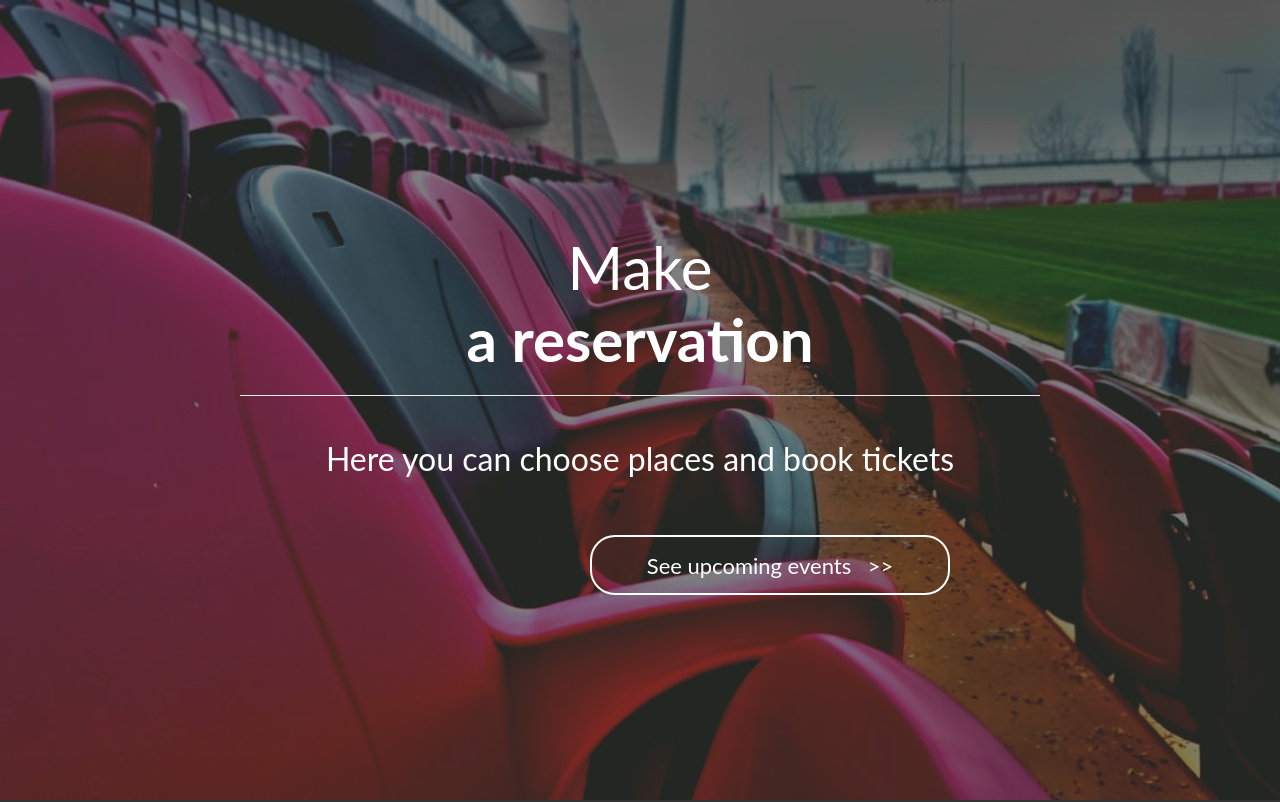
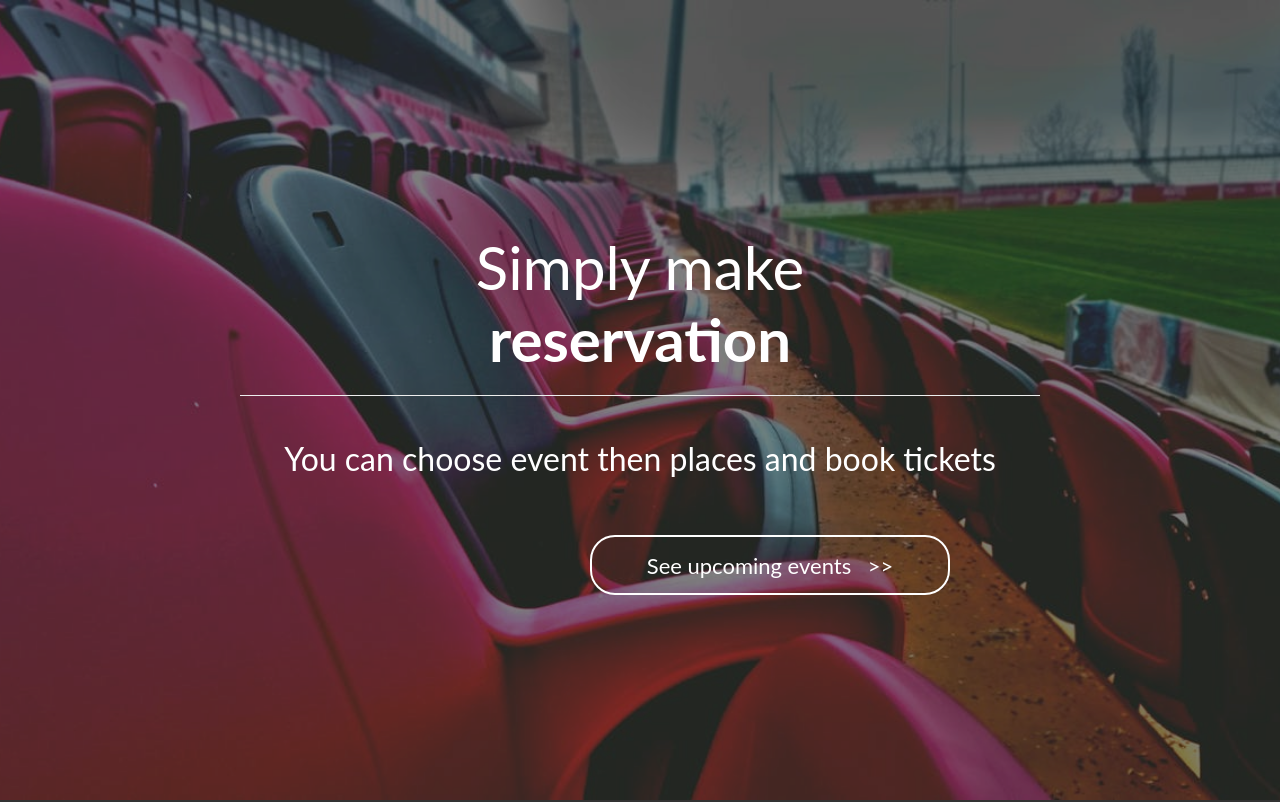
Before and after one commit to pwk-czerwinski/ticket-reservation-system-frontend, a React (Create React App) app: page / in a window 1280 px wide. Shown: the top 802 px of the page. Built offline with nearby package versions, Linux system fonts and the light colour scheme; no server answers.

Commit message:
Cosmetic changes

```diff
--- a/src/components/main_site_parts/Home.js
+++ b/src/components/main_site_parts/Home.js
@@ -6,8 +6,8 @@ class Home extends Component {
       <div>
         <div className="img-container"/>
         <div className="main-container text-center">
-          <div className="main-text center">Make<br/><strong>a reservation</strong><hr/></div>
-          <div className="sub-main-text sub-center">Here you can choose places and book tickets</div>
+          <div className="main-text center">Simply make<br/><strong>reservation</strong><hr/></div>
+          <div className="sub-main-text sub-center">You can choose event then places and book tickets</div>
           <button className="btn-main-page sub2-center" onClick={() => window.location='#events'}>See upcoming events&emsp;>></button>
         </div>
       </div>
--- a/src/reducers/userData.js
+++ b/src/reducers/userData.js
@@ -1,24 +1,24 @@
 
 const defaultUserData = {
-  choosedEvent: {},
+  selectedEvent: {},
   sector: '',
-  choosedPlaces: [],
+  selectedPlaces: [],
   personalData: {}
 };
 
 export default (state = defaultUserData, action) => {
   switch (action.type) {
     case 'CHOOSE_EVENT':
-      return action.choosedEvent;
+      return action.selectedEvent;
     case 'CHOOSE_SECTOR':
       return {
         ...state,
         sector: action.sector
       };
-    case 'ADD_CHOOSED_PLACES':
+    case 'ADD_SELECTED_PLACES':
       return {
         ...state,
-        choosedPlaces: action.choosedPlaces
+        selectedPlaces: action.selectedPlaces
       };
     case 'ADD_PERSONAL_DATA':
       return {
--- a/src/routers/AppRouter.js
+++ b/src/routers/AppRouter.js
@@ -7,9 +7,6 @@ import PersonalDataForm from '../components/PersonalDataForm';
 import NotFoundPage from '../components/NotFoundPage';
 import ConfirmPage from '../components/ConfirmPage';
 import FinalPage from '../components/FinalPage';
-// import AdminPage from '../components/admin/AdminPage';
-// import CreateEvent from '../components/admin/CreateEvent';
-// import ReadEvents from '../components/admin/ReadEvents';
 
 const AppRouter = () => (
   <BrowserRouter>
@@ -21,9 +18,6 @@ const AppRouter = () => (
         <Route path="/data-form" component={PersonalDataForm} />
         <Route path="/confirm-data" component={ConfirmPage} />
         <Route path="/final" component={FinalPage} />
-        {/*<Route path="/admin-panel" component={AdminPage} />*/}
-        {/*<Route path="/create-event" component={CreateEvent} />*/}
-        {/*<Route path="/read-events" component={ReadEvents} />*/}
         <Route component={NotFoundPage} />
       </Switch>
     </div>
--- a/src/styles/main_style.sass
+++ b/src/styles/main_style.sass
@@ -107,7 +107,7 @@ a
   &:focus
     outline: 0
 
-.btn-choosed-sector
+.btn-selected-sector
   background-color: white
   color: forestgreen
   border: solid 2px
@@ -334,7 +334,7 @@ table
 //    &:focus
 //      outline: 0
 //
-//  .btn-choosed-sector
+//  .btn-selected-sector
 //    background-color: white
 //    color: forestgreen
 //    border: solid 1px
```
